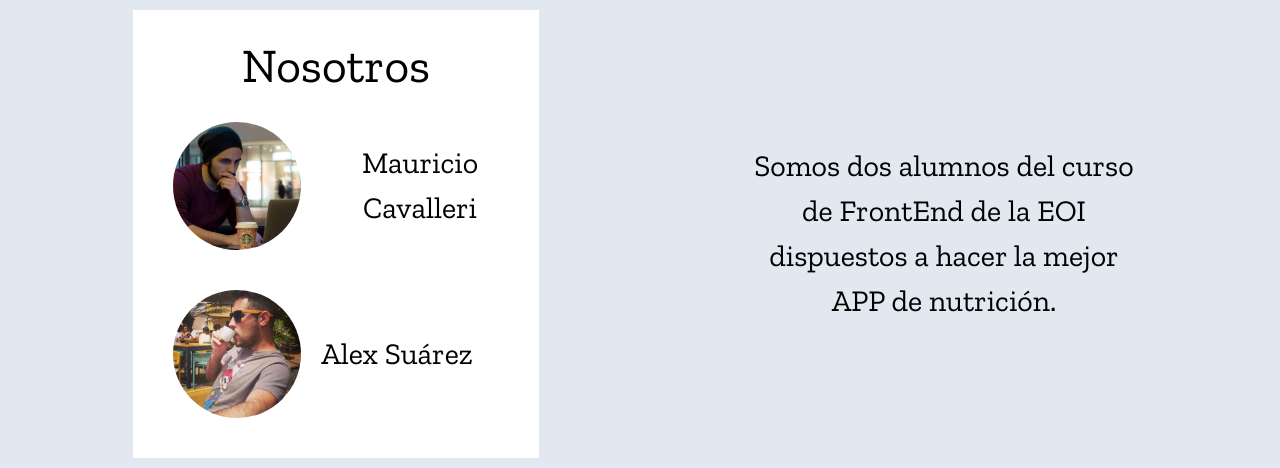
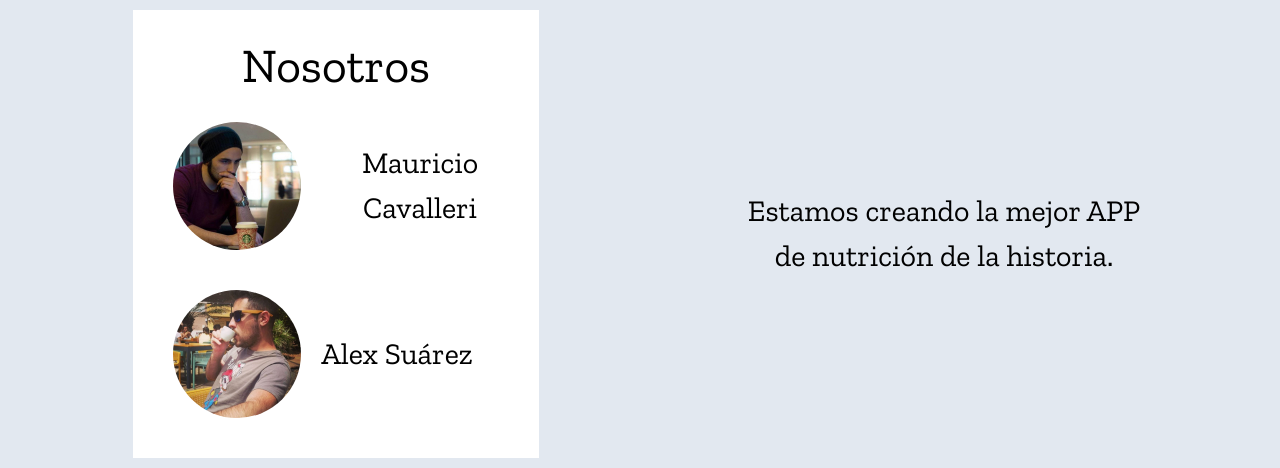
Before and after one commit to fullstacktf/Health-App-Landing-Page, a website built with Parcel: page src/index.html in a window 1280 px wide. Shown: the part 1225-1693 px from the top of the page. Built offline with nearby package versions, Linux system fonts and the light colour scheme; what tailwind-percentage-heights-plugin, tailwindcss-elevation would draw is missing.

Commit message:
esta es una prueba para hacer un pull request

```diff
--- a/src/index.html
+++ b/src/index.html
@@ -96,8 +96,7 @@
         </div>
       </div>
       <div class="lg:w-1/3 md:text-3xl text-2xl text-center flex items-center">
-        Somos dos alumnos del curso de FrontEnd de la EOI dispuestos a hacer
-        la mejor APP de nutrición.
+        Estamos creando la mejor APP de nutrición de la historia.
       </div>
     </div>
     <div class="h-64" style="background-image: url(assets/main_bg.jpg); background-size: cover;"></div>
```
